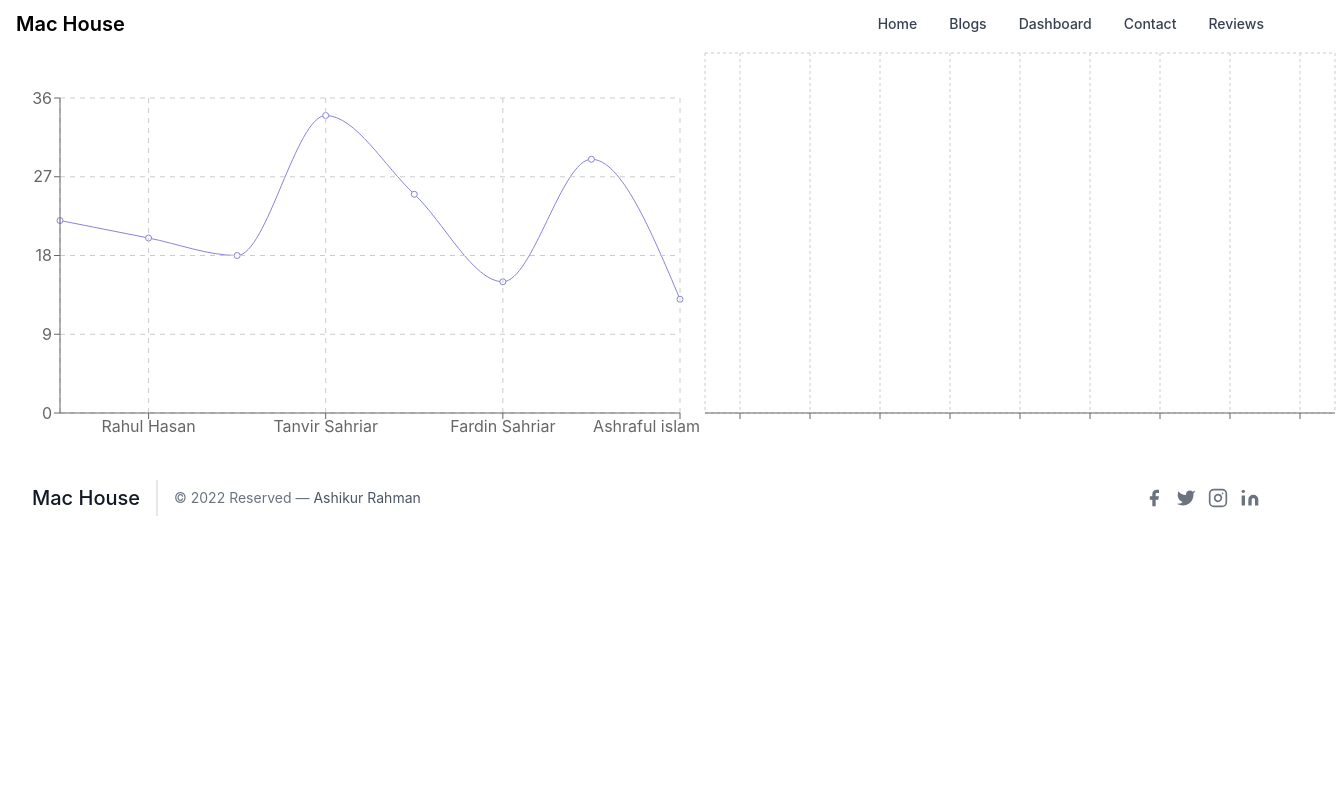
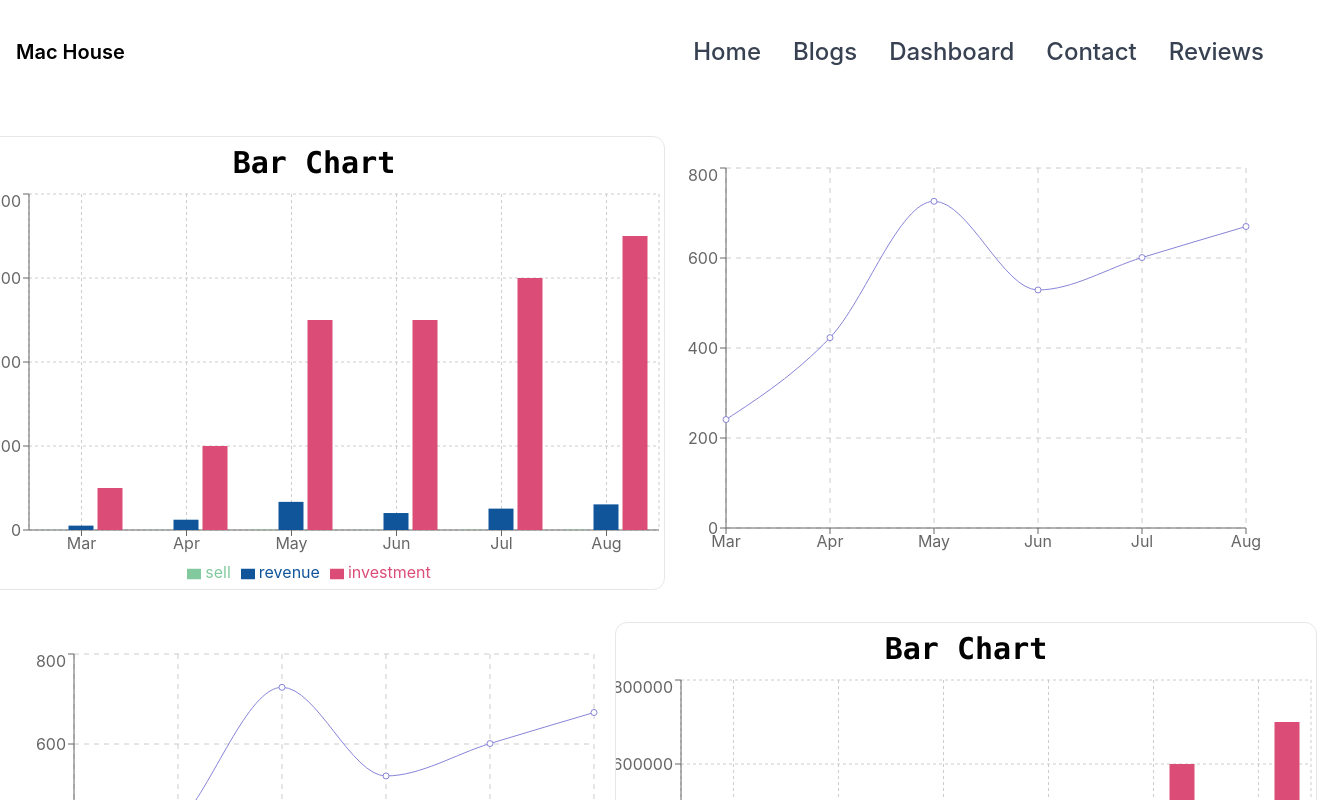
Before and after one commit to ashikurrahmans/mac-house-react, a React (Create React App) app: page /dashboard in a window 1280 px wide. Shown: the top 800 px of the page, 1340 px wide, since content can reach past the window. Built offline with nearby package versions, Linux system fonts and the light colour scheme.

Commit message:
Finished All Task

```diff
--- a/package.json
+++ b/package.json
@@ -6,6 +6,7 @@
     "@testing-library/jest-dom": "^5.16.3",
     "@testing-library/react": "^12.1.4",
     "@testing-library/user-event": "^13.5.0",
+    "axios": "^0.26.1",
     "react": "^18.0.0",
     "react-dom": "^18.0.0",
     "react-icons": "^4.3.1",
--- /dev/null
+++ b/public/data.json
@@ -0,0 +1,38 @@
+[
+  {
+    "month": "Mar",
+    "investment": 100000,
+    "sell": 241,
+    "revenue": 10401
+  },
+  {
+    "month": "Apr",
+    "investment": 200000,
+    "sell": 423,
+    "revenue": 24500
+  },
+  {
+    "month": "May",
+    "investment": 500000,
+    "sell": 726,
+    "revenue": 67010
+  },
+  {
+    "month": "Jun",
+    "investment": 500000,
+    "sell": 529,
+    "revenue": 40405
+  },
+  {
+    "month": "Jul",
+    "investment": 600000,
+    "sell": 601,
+    "revenue": 50900
+  },
+  {
+    "month": "Aug",
+    "investment": 700000,
+    "sell": 670,
+    "revenue": 61000
+  }
+]
--- a/src/Components/Dashboard/Dashboard.js
+++ b/src/Components/Dashboard/Dashboard.js
@@ -1,66 +1,103 @@
-import React from "react";
+import axios from "axios";
+import { useEffect, useState } from "react";
 import {
+  Bar,
+  BarChart,
+  Tooltip,
+  XAxis,
+  YAxis,
+  Legend,
+  CartesianGrid,
   LineChart,
   Line,
-  CartesianGrid,
-  XAxis,
-  YAxis,
-  Tooltip,
-  BarChart,
-  Legend,
-  Bar,
 } from "recharts";
 
-const data = [
-  { name: "Ashikur Rahman", age: 22, role: 45, earning: 9400 },
-  { name: "Rahul Hasan", age: 20, role: 14, earning: 400 },
-  { name: "Shafiqul Islam", age: 18, role: 13, earning: 2400 },
-  { name: "Tanvir Sahriar", age: 34, role: 28, earning: 1200 },
-  { name: "Sohel Tanvir", age: 25, role: 10, earning: 2444 },
-  { name: "Fardin Sahriar", age: 15, role: 11, earning: 1400 },
-  { name: "Nosta Logic", age: 29, role: 13, earning: 3400 },
-  { name: "Ashraful islam", age: 13, role: 18, earning: 1400 },
-];
+const Dashboard = () => {
+  const [charts, setCharts] = useState([]);
 
-const population = [
-  { city: "Dhaka", age: 0, sex: 1, people: 1483789 },
-  { city: "Rajsahi", age: 0, sex: 2, people: 1450376 },
-  { city: "Bogura", age: 5, sex: 2, people: 1359668 },
-  { city: "Jamalpu", age: 5, sex: 1, people: 1411067 },
-  { city: "Cumilla", age: 10, sex: 1, people: 1260099 },
-  { city: "Sylhet", age: 10, sex: 2, people: 1216114 },
-  { city: "Rongpur", age: 15, sex: 1, people: 1077133 },
-  { city: "Jalokathi", age: 15, sex: 2, people: 1110619 },
-  { city: "Noakhali", age: 20, sex: 1, people: 1017281 },
-];
+  useEffect(() => {
+    axios.get("data.json").then((data) => {
+      const loadedData = data.data;
+      const totalData = loadedData.map((chart) => {
+        const cd = {
+          month: chart.month,
+          sell: parseInt(chart.sell),
+          investment: parseInt(chart.investment),
+          revenue: parseInt(chart.revenue),
+        };
+        return cd;
+      });
+      setCharts(totalData);
+    });
+  }, []);
 
-const Dashboard = () => {
   return (
-    <div className="grid md:grid-cols-2 grid-cols-1">
-      <LineChart
-        width={700}
-        height={400}
-        data={data}
-        margin={{ top: 50, right: 20, bottom: 5, left: 0 }}
-      >
-        <Line type="monotone" dataKey="age" stroke="#8884d8" />
-        <CartesianGrid stroke="#ccc" strokeDasharray="5 5" />
-        <XAxis dataKey="name" />
+    <section>
+      <div className="grid md:grid-cols-2 grid-cols-1 gap-x-6 gap-y-6 items-center justify-items-center my-8">
+        <div className="border rounded-xl">
+          <h1 className="py-2 text-center font-bold font-mono text-3xl">
+            Bar Chart
+          </h1>
+          <BarChart width={700} height={400} data={charts}>
+            <CartesianGrid strokeDasharray="3 3" />
+            <XAxis dataKey="month" />
             <YAxis />
             <Tooltip />
-      </LineChart>
-
-      <BarChart width={700} height={400} data={population}>
-        <CartesianGrid strokeDasharray="3 3" />
-        <XAxis dataKey="name" />
+            <Legend />
+            <Bar dataKey="sell" fill="#82ca9d"></Bar>
+            <Bar dataKey="revenue" fill="#10559A"></Bar>
+            <Bar dataKey="investment" fill="#DB4C77"></Bar>
+          </BarChart>
+        </div>
+        <div>
+          <LineChart
+            width={600}
+            height={400}
+            data={charts}
+            margin={{ top: 5, right: 20, bottom: 5, left: 0 }}
+          >
+            <Line type="monotone" dataKey="uv" stroke="#8884d8" />
+            <CartesianGrid stroke="#ccc" strokeDasharray="5 5" />
+            <XAxis dataKey="month" />
             <YAxis />
             <Tooltip />
-        <Bar dataKey="pv" fill="#8884d8" />
-        <Bar dataKey="uv" fill="red" />
+            <Line type="monotone" dataKey="sell" stroke="#8884d8" />
+          </LineChart>
+        </div>
+      </div>
+      <div className="grid md:grid-cols-2 grid-cols-1 gap-x-6 gap-y-6 items-center justify-items-center my-8">
+        <div>
+          <LineChart
+            width={600}
+            height={400}
+            data={charts}
+            margin={{ top: 5, right: 20, bottom: 5, left: 0 }}
+          >
+            <Line type="monotone" dataKey="uv" stroke="#8884d8" />
+            <CartesianGrid stroke="#ccc" strokeDasharray="5 5" />
+            <XAxis dataKey="month" />
+            <YAxis />
+            <Tooltip />
+            <Line type="monotone" dataKey="sell" stroke="#8884d8" />
+          </LineChart>
+        </div>
+        <div className="border rounded-xl">
+          <h1 className="py-2 text-center font-bold font-mono text-3xl">
+            Bar Chart
+          </h1>
+          <BarChart width={700} height={400} data={charts}>
+            <CartesianGrid strokeDasharray="3 3" />
+            <XAxis dataKey="month" />
+            <YAxis />
+            <Tooltip />
+            <Legend />
+            <Bar dataKey="sell" fill="#82ca9d"></Bar>
+            <Bar dataKey="revenue" fill="#10559A"></Bar>
+            <Bar dataKey="investment" fill="#DB4C77"></Bar>
           </BarChart>
-
-      {/* Area Chart Start  */}
         </div>
+      </div>
+    </section>
   );
 };
 
--- a/src/Components/Header/Header.js
+++ b/src/Components/Header/Header.js
@@ -4,7 +4,7 @@ import { Link } from "react-router-dom";
 const Header = () => {
   return (
     <div>
-      <nav className="bg-white border-gray-200 px-2 sm:px-4 py-2.5 rounded dark:bg-gray-800">
+      <nav className="bg-white border-gray-200 px-2 sm:px-4 rounded dark:bg-gray-800 py-9">
         <div className="container flex flex-wrap justify-between items-center mx-auto">
           <Link to="/" className="flex items-center">
             <span className="self-center text-xl font-semibold whitespace-nowrap dark:text-white">
@@ -49,7 +49,7 @@ const Header = () => {
               <li>
                 <Link
                   to="/"
-                  className="block py-2 pr-4 pl-3 text-gray-700 md:p-0 dark:text-white"
+                  className="block py-2 pr-4 pl-3 text-gray-700 md:p-0 dark:text-white text-2xl "
                   aria-current="page"
                 >
                   Home
@@ -59,7 +59,7 @@ const Header = () => {
               <li>
                 <Link
                   to="/blogs"
-                  className="block py-2 pr-4 pl-3 text-gray-700 border-b border-gray-100 hover:bg-gray-50 md:hover:bg-transparent md:border-0 md:hover:text-blue-700 md:p-0 dark:text-gray-400 md:dark:hover:text-white dark:hover:bg-gray-700 dark:hover:text-white md:dark:hover:bg-transparent dark:border-gray-700"
+                  className=" text-2xl block py-2 pr-4 pl-3 text-gray-700 border-b border-gray-100 hover:bg-gray-50 md:hover:bg-transparent md:border-0 md:hover:text-blue-700 md:p-0 dark:text-gray-400 md:dark:hover:text-white dark:hover:bg-gray-700 dark:hover:text-white md:dark:hover:bg-transparent dark:border-gray-700"
                 >
                   Blogs
                 </Link>
@@ -67,15 +67,15 @@ const Header = () => {
               <li>
                 <Link
                   to="/dashboard"
-                  className="block py-2 pr-4 pl-3 text-gray-700 border-b border-gray-100 hover:bg-gray-50 md:hover:bg-transparent md:border-0 md:hover:text-blue-700 md:p-0 dark:text-gray-400 md:dark:hover:text-white dark:hover:bg-gray-700 dark:hover:text-white md:dark:hover:bg-transparent dark:border-gray-700"
+                  className="text-2xl block py-2 pr-4 pl-3 text-gray-700 border-b border-gray-100 hover:bg-gray-50 md:hover:bg-transparent md:border-0 md:hover:text-blue-700 md:p-0 dark:text-gray-400 md:dark:hover:text-white dark:hover:bg-gray-700 dark:hover:text-white md:dark:hover:bg-transparent dark:border-gray-700"
                 >
                   Dashboard
                 </Link>
               </li>
               <li>
                 <Link
+                  className="text-2xl block py-2 pr-4 pl-3 text-gray-700 hover:bg-gray-50 md:hover:bg-transparent md:border-0 md:hover:text-blue-700 md:p-0 dark:text-gray-400 md:dark:hover:text-white dark:hover:bg-gray-700 dark:hover:text-white md:dark:hover:bg-transparent"
                   to="/contact"
-                  className="block py-2 pr-4 pl-3 text-gray-700 hover:bg-gray-50 md:hover:bg-transparent md:border-0 md:hover:text-blue-700 md:p-0 dark:text-gray-400 md:dark:hover:text-white dark:hover:bg-gray-700 dark:hover:text-white md:dark:hover:bg-transparent"
                 >
                   Contact
                 </Link>
@@ -83,7 +83,7 @@ const Header = () => {
               <li>
                 <Link
                   to="/reviews"
-                  className="block py-2 pr-4 pl-3 text-gray-700 hover:bg-gray-50 md:hover:bg-transparent md:border-0 md:hover:text-blue-700 md:p-0 dark:text-gray-400 md:dark:hover:text-white dark:hover:bg-gray-700 dark:hover:text-white md:dark:hover:bg-transparent"
+                  className="text-2xl block py-2 pr-4 pl-3 text-gray-700 hover:bg-gray-50 md:hover:bg-transparent md:border-0 md:hover:text-blue-700 md:p-0 dark:text-gray-400 md:dark:hover:text-white dark:hover:bg-gray-700 dark:hover:text-white md:dark:hover:bg-transparent"
                 >
                   Reviews
                 </Link>
--- a/src/Components/Home/Home.js
+++ b/src/Components/Home/Home.js
@@ -40,18 +40,19 @@ const Home = () => {
         </div>
       </div>
 
-      <div className="grid grid-cols-4 gap-4 mx-auto mt-10 mb-10">
+      <div className="grid md:grid-cols-3 grid-cols-1">
         {reviews.slice(0, 3).map((review) => (
           <Review review={review} key={review.id}></Review>
         ))}
       </div>
-
+      <div className="text-center mt-20 mb-20">
         <Link
           to="/reviews"
           className="inline-flex text-white bg-indigo-500 border-0 py-2 px-6 focus:outline-none hover:bg-indigo-600 rounded text-lg"
         >
           All Reviews
         </Link>
+      </div>
     </section>
   );
 };
--- a/src/Components/Reviews/Review.js
+++ b/src/Components/Reviews/Review.js
@@ -6,9 +6,8 @@ const Review = (props) => {
 
   return (
     <div>
-      <div className="max-w-sm bg-white rounded-lg border border-gray-200 shadow-md dark:bg-gray-800 dark:border-gray-700">
-        <div className="flex justify-end px-4 pt-4"></div>
-        <div className="flex flex-col items-center pb-10">
+      <div className=" max-w-sm my-6 bg-white rounded-lg border border-gray-200 shadow-md dark:bg-gray-800 dark:border-gray-700">
+        <div className="flex flex-col items-center pb-10 w-96 h-100 ">
           <div className="mt-4 space-x-3 lg:mt-6 w-60">{ReviewDetials}</div>
           <div className="flex mt-5">
             <img
--- a/src/Components/Reviews/Reviews.js
+++ b/src/Components/Reviews/Reviews.js
@@ -5,7 +5,7 @@ import Review from "./Review";
 const Reviews = () => {
   const [reviews, setReviews] = useReviews();
   return (
-    <div className="grid grid-cols-4 gap-3 mt-10 mb-5 ml-10 mr-10">
+    <div className="grid lg:grid-cols-4 md:grid-cols-2 grid-cols-1 gap-3 mt-10 mb-5 ml-10 mr-10">
       {reviews.map((review) => (
         <Review review={review} key={review.id}></Review>
       ))}
```
Also changed, not shown: src/Components/Dashboard/useChart.js (added), 2 other files (tests, documents, lock files or other folders). Lines whose indentation alone changed are shown as unchanged.
